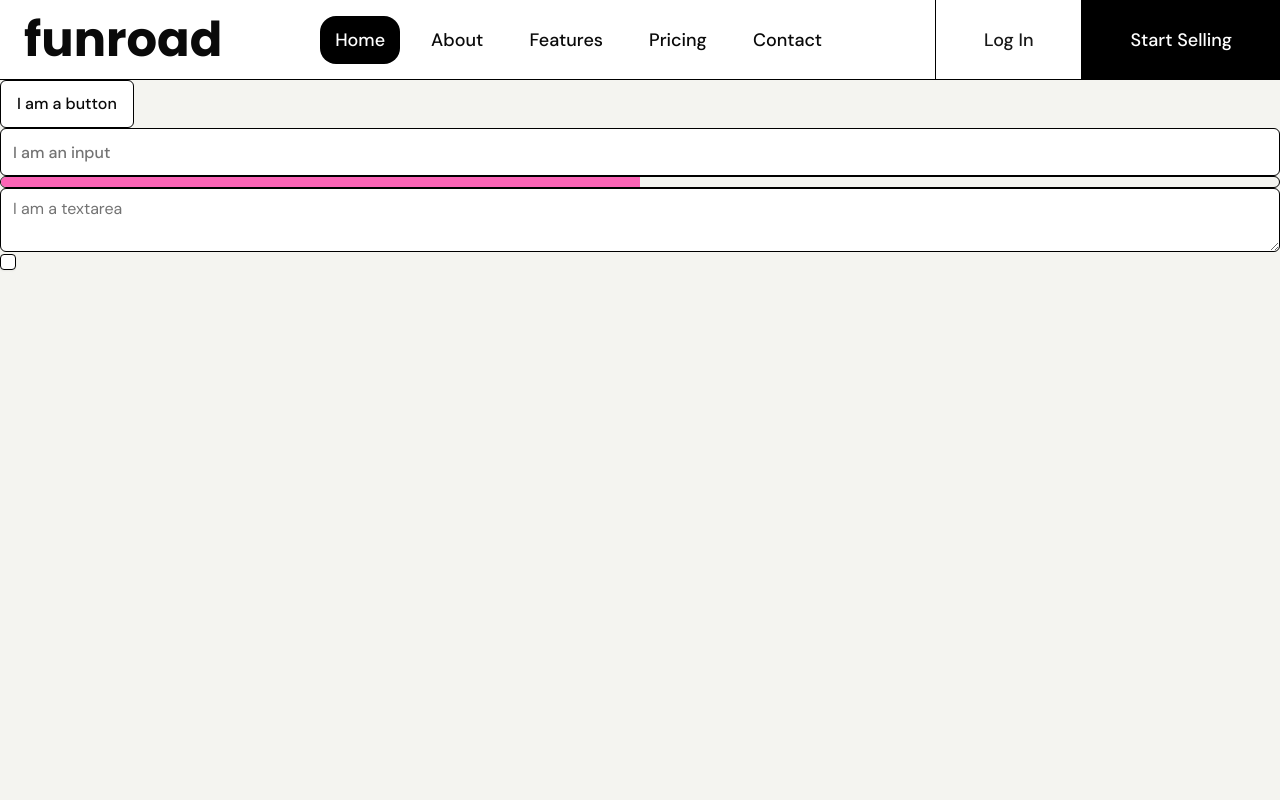
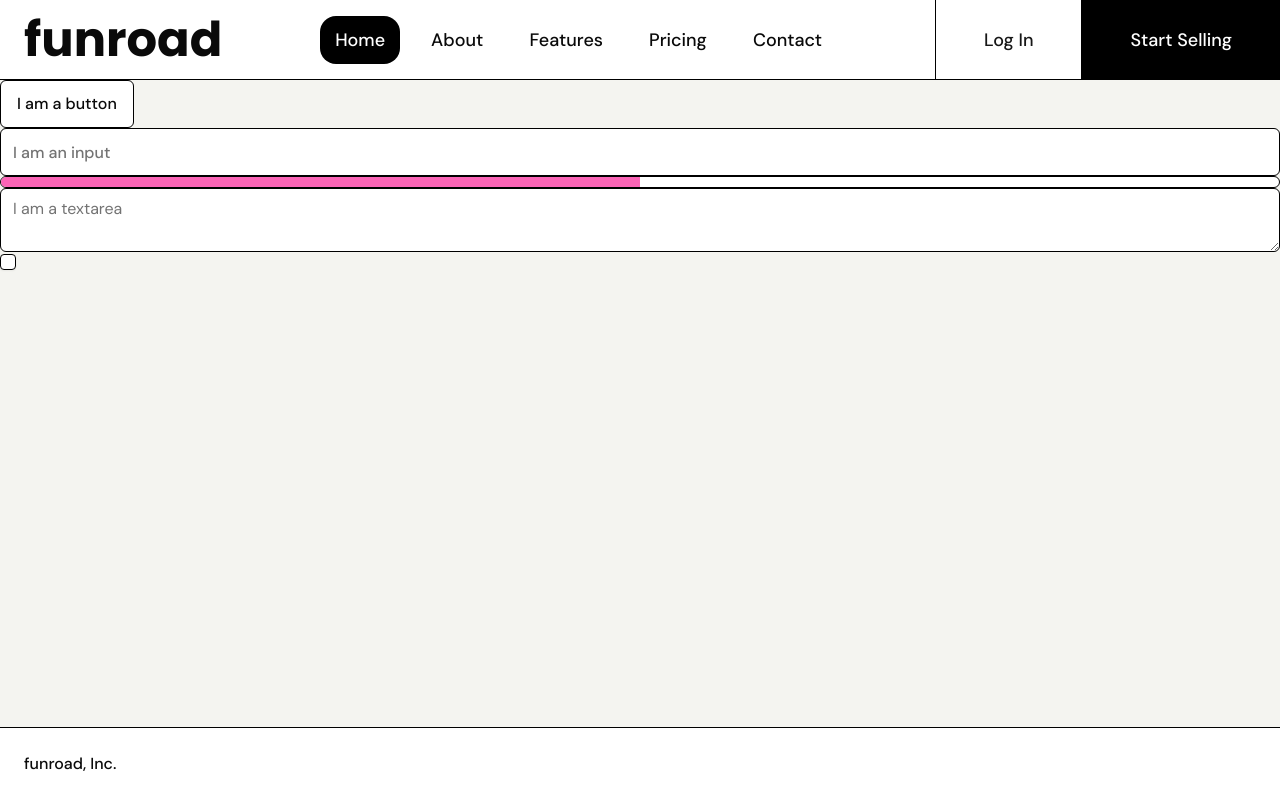
Before and after one commit to HerbertNtim/multitenant-ecommerce, a Next.js app: page / in a window 1280 px wide. Built offline with nearby package versions, Linux system fonts and the light colour scheme.

Commit message:
[03: Home Layout]: developed footer and changes background colors for few ui components

```diff
--- /dev/null
+++ b/src/app/(home)/Footer.tsx
@@ -0,0 +1,13 @@
+import React from 'react'
+
+const Footer = () => {
+  return (
+    <footer className='flex border-t justify-between font-medium p-6'>
+      <div className='flex items-center gap-2'>
+        <p>funroad, Inc.</p>
+      </div>
+    </footer>
+  )
+}
+
+export default Footer
--- a/src/app/(home)/layout.tsx
+++ b/src/app/(home)/layout.tsx
@@ -1,3 +1,4 @@
+import Footer from "./Footer";
 import Navbar from "./Navbar";
 
 interface Props {
@@ -9,6 +10,7 @@
     <div className="flex flex-col min-h-screen">
       <Navbar />
       <div className="flex-1 bg-[#f4f4f0]">{children}</div>
+      <Footer />
     </div>
   );
 };
--- a/src/components/ui/progress.tsx
+++ b/src/components/ui/progress.tsx
@@ -16,7 +16,7 @@
       className={cn(
         "relative h-3 w-full overflow-hidden rounded-full",
         // Modified classes
-        "border bg-transparent",
+        "border bg-white",
         className
       )}
       {...props}
--- a/src/components/ui/textarea.tsx
+++ b/src/components/ui/textarea.tsx
@@ -7,9 +7,9 @@
     <textarea
       data-slot="textarea"
       className={cn(
-        "border-input placeholder:text-muted-foreground focus-visible:border-ring focus-visible:ring-ring/50 aria-invalid:ring-destructive/20 dark:aria-invalid:ring-destructive/40 aria-invalid:border-destructive dark:bg-input/30 flex field-sizing-content min-h-16 w-full rounded-md border bg-white px-3 py-2 text-base transition-[color,box-shadow] outline-none focus-visible:ring-[3px] disabled:cursor-not-allowed disabled:opacity-50",
+        "border-input placeholder:text-muted-foreground focus-visible:border-ring focus-visible:ring-ring/50 aria-invalid:ring-destructive/20 dark:aria-invalid:ring-destructive/40 aria-invalid:border-destructive dark:bg-input/30 flex field-sizing-content min-h-16 w-full rounded-md border px-3 py-2 text-base transition-[color,box-shadow] outline-none focus-visible:ring-[3px] disabled:cursor-not-allowed disabled:opacity-50",
         // Modified class
-        "md:text-base",
+        "md:text-base bg-white",
         className
       )}
       {...props}
```
